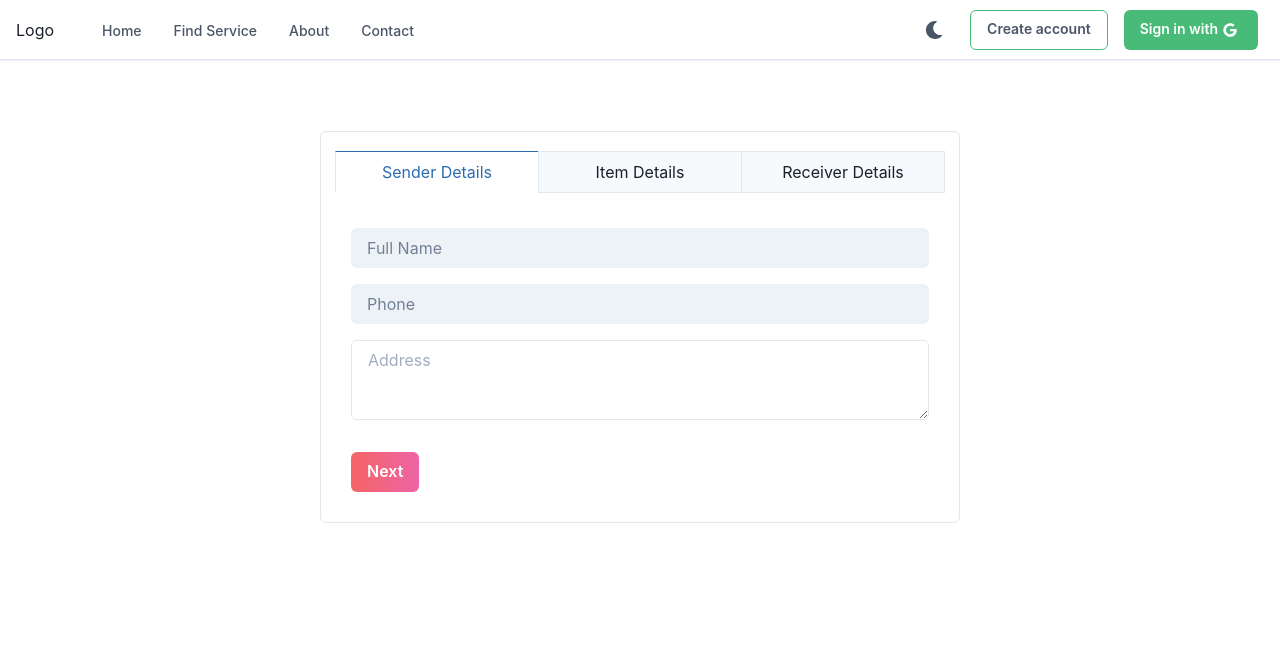
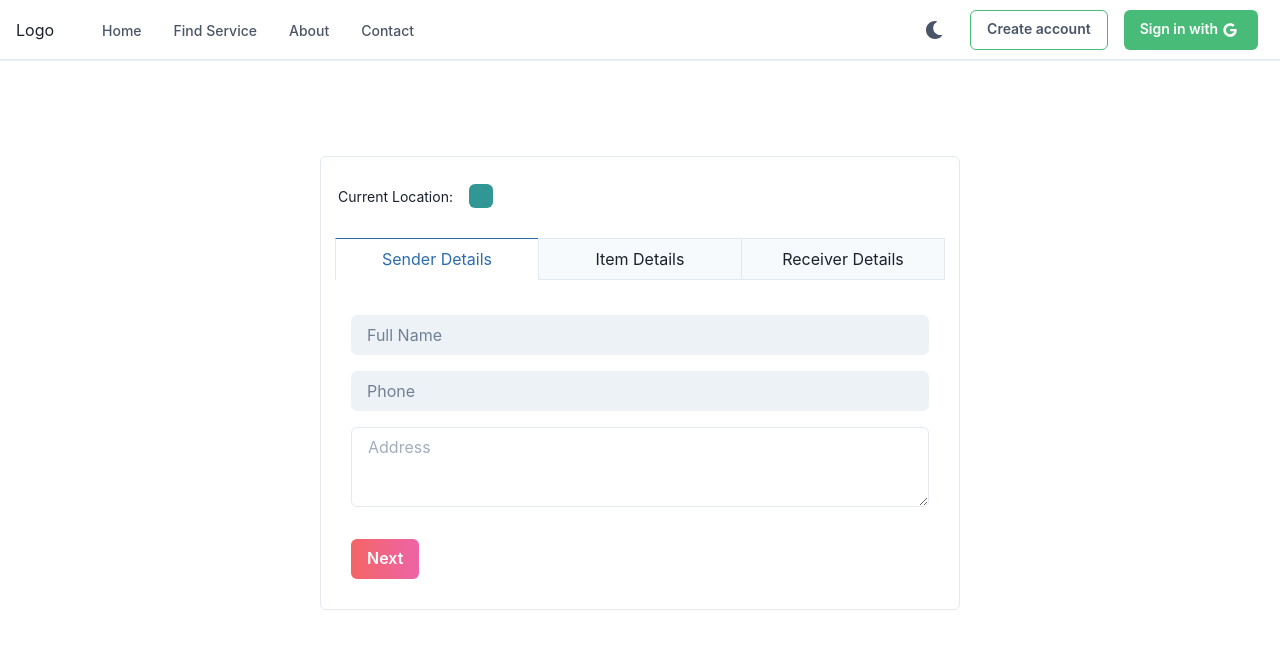
Before and after one commit to tuzzy08/logistico, a Next.js app: page /requestDispatch in a window 1280 px wide. Shown: the top 648 px of the page. Built offline with nearby package versions, Linux system fonts and the light colour scheme.

Commit message:
Added location tags in dispatch form

```diff
--- a/pages/requestDispatch.tsx
+++ b/pages/requestDispatch.tsx
@@ -1,4 +1,4 @@
-import { useState } from 'react'
+import { useState, useEffect } from 'react'
 // import { useForm} from 'react-hook-form'
 import {
   Box,
@@ -6,26 +6,41 @@ import {
   ButtonGroup,
   Divider,
   Container,
+  Tag,
   // Flex,
   Input,
+  HStack,
   Stack,
   Tabs,
   TabList,
   TabPanels,
   Tab,
   TabPanel,
+  Text,
   Textarea,
 } from '@chakra-ui/react'
 import { ArrowLeftIcon } from '@chakra-ui/icons'
 import MainLayout from '../components/layouts/frontLayout/MainLayout'
 
 export default function requestDispatch() {
+  let currentArea
+  let selectedAreas
   const [tabIndex, setTabIndex] = useState(0)
+  let isEmptyArray = false
   // const { register, handleSubmit } = useForm()
   // const [formData, setformData] = useState({})
   // const onInputChange = () => {
   //   setformData()
   // }
+  if (typeof window !== 'undefined') {
+    selectedAreas = JSON.parse(localStorage.getItem('areas'))
+  }
+  if (selectedAreas) {
+    isEmptyArray = false
+    currentArea = selectedAreas.shift()
+    console.log(currentArea)
+  }
+
   const handleNextButtonClick = (event) => {
     event.preventDefault()
     setTabIndex((currentIndex) => currentIndex + 1)
@@ -34,17 +49,32 @@ export default function requestDispatch() {
     event.preventDefault()
     setTabIndex((currentIndex) => currentIndex - 1)
   }
-
   const handleTabsChange = (index) => {
     setTabIndex(index)
   }
-
   return (
     <>
       <MainLayout>
         <Divider />
         <Container mt="70px" maxW="2xl">
-          <Stack borderRadius="md" borderWidth="1px" padding="7px">
+          <Stack
+            borderRadius="md"
+            borderWidth="1px"
+            padding="7px"
+            marginTop="25px"
+          >
+            {isEmptyArray ? (
+              <></>
+            ) : (
+              <>
+                <HStack spacing={4} mt="10px" padding="10px">
+                  <Text fontSize="sm">Current Location:</Text>
+                  <Tag size="md" variant="solid" colorScheme="teal">
+                    {currentArea}
+                  </Tag>
+                </HStack>
+              </>
+            )}
             <form>
               <Tabs
                 index={tabIndex}
@@ -63,7 +93,7 @@ export default function requestDispatch() {
                 <TabPanels>
                   <TabPanel>
                     {/* Sender Details */}
-                    <Box as="form" paddingTop="20px">
+                    <Box paddingTop="20px">
                       <Stack spacing={4}>
                         <Input
                           isRequired
@@ -105,7 +135,7 @@ export default function requestDispatch() {
                   </TabPanel>
                   <TabPanel>
                     {/* Item Details */}
-                    <Box as="form" paddingTop="20px">
+                    <Box paddingTop="20px">
                       <Stack spacing={4}>
                         <Input
                           isRequired
@@ -119,35 +149,6 @@ export default function requestDispatch() {
                         />
                         <Textarea placeholder="Description" />
                       </Stack>
-                      {/* <Stack direction="row" spacing={4}>
-                      <Button
-                        // variant="outline"
-                        colorScheme="pink"
-                        fontFamily="heading"
-                        mt={8}
-                        w="full"
-                        color="white"
-                        // onClick={handleNextButtonClick}
-                        leftIcon={<ArrowLeftIcon />}
-                      >
-                        Back
-                      </Button>
-                      <Button
-                        fontFamily="heading"
-                        mt={8}
-                        w="full"
-                        bgGradient="linear(to-r, red.400,pink.400)"
-                        color="white"
-                        onClick={handleNextButtonClick}
-                        _hover={{
-                          bgGradient:
-                            'linear(to-r, red.400,pink.400)',
-                          boxShadow: 'xl',
-                        }}
-                      >
-                        Next
-                      </Button>
-                    </Stack> */}
                       <ButtonGroup
                         variant="outline"
                         spacing="6"
@@ -178,7 +179,7 @@ export default function requestDispatch() {
                   </TabPanel>
                   <TabPanel>
                     {/* Receiver Details */}
-                    <Box as="form" paddingTop="20px">
+                    <Box paddingTop="20px">
                       <Stack spacing={4}>
                         <Input
                           isRequired
@@ -213,7 +214,10 @@ export default function requestDispatch() {
                         >
                           Back
                         </Button>
+                        {isEmptyArray ? (
+                          <>
                             <Button
+                              type="submit"
                               color="white"
                               bgGradient="linear(to-r, red.400,pink.400)"
                               // w="sm"
@@ -226,6 +230,24 @@ export default function requestDispatch() {
                             >
                               Submit
                             </Button>
+                          </>
+                        ) : (
+                          <>
+                            <Button
+                              color="white"
+                              bgGradient="linear(to-r, red.400,pink.400)"
+                              // w="sm"
+                              // onClick={handleNextButtonClick}
+                              _hover={{
+                                bgGradient:
+                                  'linear(to-r, red.400,pink.400)',
+                                boxShadow: 'xl',
+                              }}
+                            >
+                              Add Next Item
+                            </Button>
+                          </>
+                        )}
                       </ButtonGroup>
                     </Box>
                   </TabPanel>
```
Also changed, not shown: components/Hero/index.tsx (+10 -0 lines), utils/constants/areas.tsx (+7 -7 lines). Lines whose indentation alone changed are shown as unchanged.
